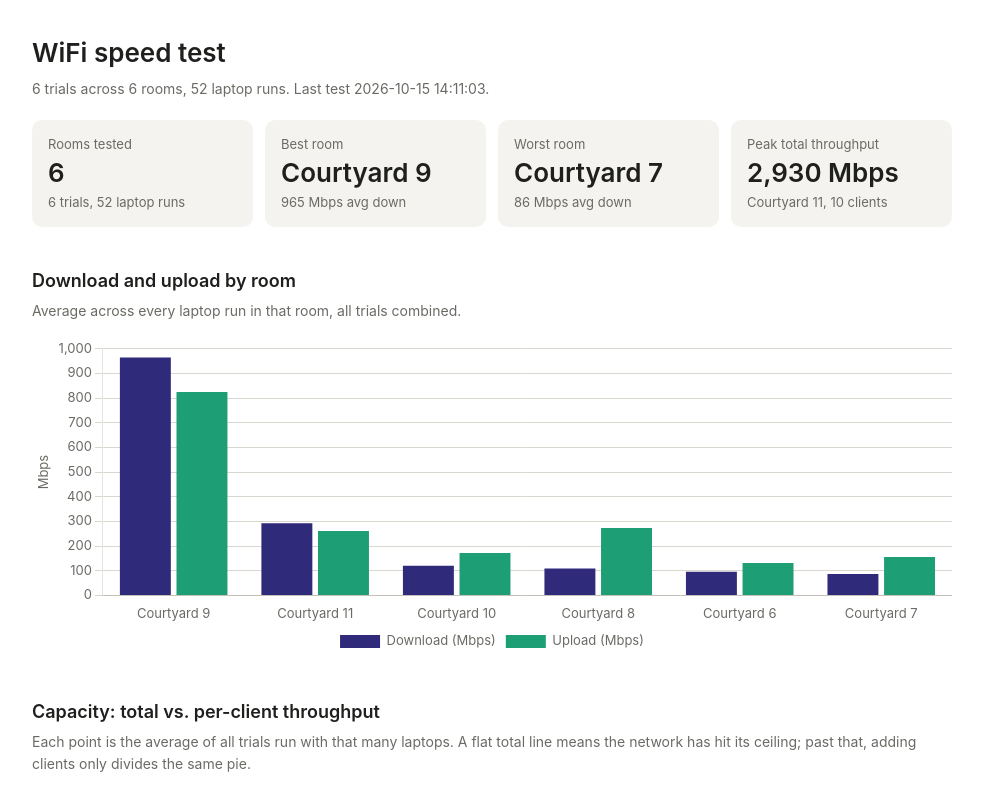
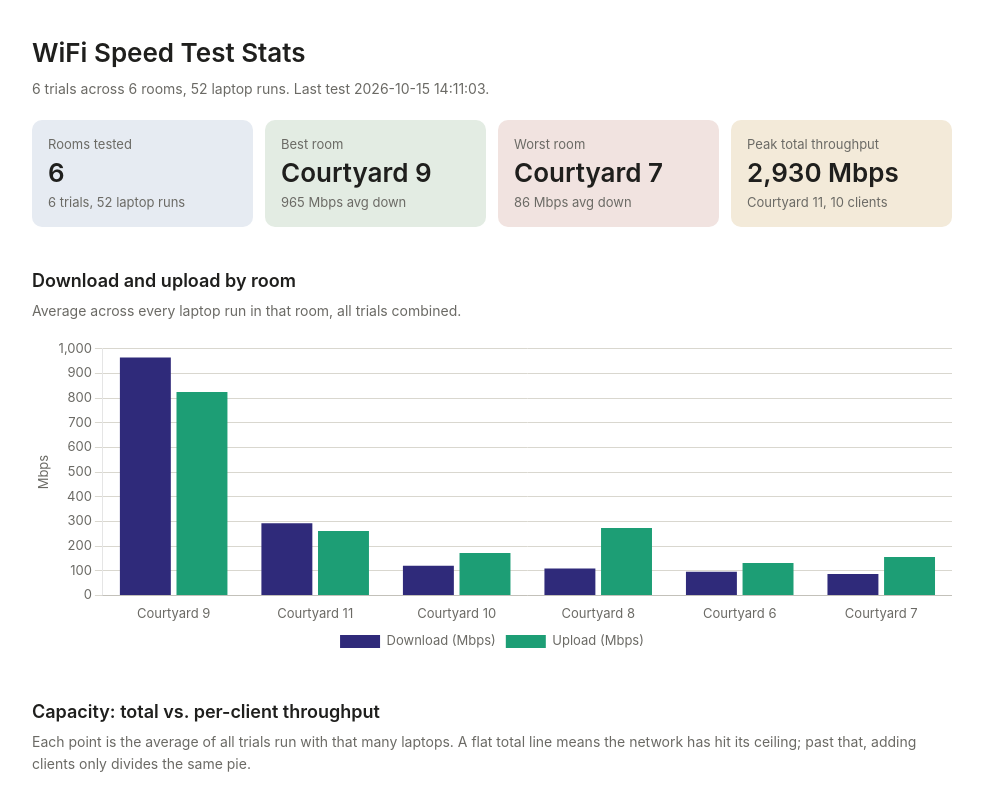
Before and after one commit to gdmoney/wifi-speedtest, a plain HTML site: page index.html in a window 1280 px wide. Shown: the top 789 px of the page, without its empty margins (148-1131 px from the left). Drawn offline with nearby package versions, Linux system fonts and the light colour scheme.

Commit message:
Polish WiFi stats dashboard cards
Add distinct, theme-aware colors to the summary cards and clarify the page heading.

```diff
--- a/index.html
+++ b/index.html
@@ -8,10 +8,12 @@
   :root {
     --bg: #ffffff; --card: #f4f3ef; --text: #1f1f1d; --muted: #6b6a65; --line: #d9d7cf;
     --accent: #2f2a7a; --accent2: #1d9e75; --warn: #b4261f;
+    --tile-slate: #e6ebf2; --tile-sage: #e3ece3; --tile-rose: #f1e3e0; --tile-sand: #f3ead9;
   }
   @media (prefers-color-scheme: dark) {
     :root { --bg: #1b1b1a; --card: #262624; --text: #ecebe6; --muted: #a09f98; --line: #3a3936;
-            --accent: #a9a3ee; --accent2: #5dcaa5; --warn: #f09595; }
+            --accent: #a9a3ee; --accent2: #5dcaa5; --warn: #f09595;
+            --tile-slate: #2a3038; --tile-sage: #273129; --tile-rose: #372a28; --tile-sand: #38322a; }
   }
   * { box-sizing: border-box; }
   body { margin: 0; background: var(--bg); color: var(--text);
@@ -25,6 +27,8 @@
   .card .label { font-size: 13px; color: var(--muted); }
   .card .value { font-size: 26px; font-weight: 600; margin-top: 2px; line-height: 1.2; }
   .card .note { font-size: 13px; color: var(--muted); margin-top: 4px; }
+  .card.slate { background: var(--tile-slate); } .card.sage { background: var(--tile-sage); }
+  .card.rose { background: var(--tile-rose); } .card.sand { background: var(--tile-sand); }
   .chart { position: relative; height: 320px; }
   table { width: 100%; border-collapse: collapse; font-size: 14px; }
   th, td { padding: 8px 10px; text-align: left; border-bottom: 1px solid var(--line); white-space: nowrap; }
@@ -41,7 +45,7 @@
 </head>
 <body>
 <main>
-  <h1>WiFi speed test</h1>
+  <h1>WiFi Speed Test Stats</h1>
   <p class="sub" id="subtitle">Loading results.csv…</p>
 
   <div id="content" hidden>
@@ -162,12 +166,12 @@
   // Headline cards.
   const peak = trials.filter(t => t.total != null).sort((a, b) => b.total - a.total)[0];
   const best = rooms[0], worst = rooms[rooms.length - 1];
-  const card = (label, value, note) => `<div class="card"><div class="label">${label}</div><div class="value">${value}</div><div class="note">${note}</div></div>`;
+  const card = (label, value, note, tone) => `<div class="card ${tone}"><div class="label">${label}</div><div class="value">${value}</div><div class="note">${note}</div></div>`;
   $("#cards").innerHTML =
-    card("Rooms tested", rooms.length, `${trials.length} trials, ${runs.length} laptop runs`) +
-    card("Best room", best ? best.room : "–", best ? `${fmt(best.down)} Mbps avg down` : "") +
-    card("Worst room", worst ? worst.room : "–", worst ? `${fmt(worst.down)} Mbps avg down` : "") +
-    card("Peak total throughput", peak ? `${fmt(peak.total)} Mbps` : "–", peak ? `${peak.room}, ${peak.clients} clients` : "");
+    card("Rooms tested", rooms.length, `${trials.length} trials, ${runs.length} laptop runs`, "slate") +
+    card("Best room", best ? best.room : "–", best ? `${fmt(best.down)} Mbps avg down` : "", "sage") +
+    card("Worst room", worst ? worst.room : "–", worst ? `${fmt(worst.down)} Mbps avg down` : "", "rose") +
+    card("Peak total throughput", peak ? `${fmt(peak.total)} Mbps` : "–", peak ? `${peak.room}, ${peak.clients} clients` : "", "sand");
 
   // Charts.
   Chart.defaults.color = css("--muted");
```
